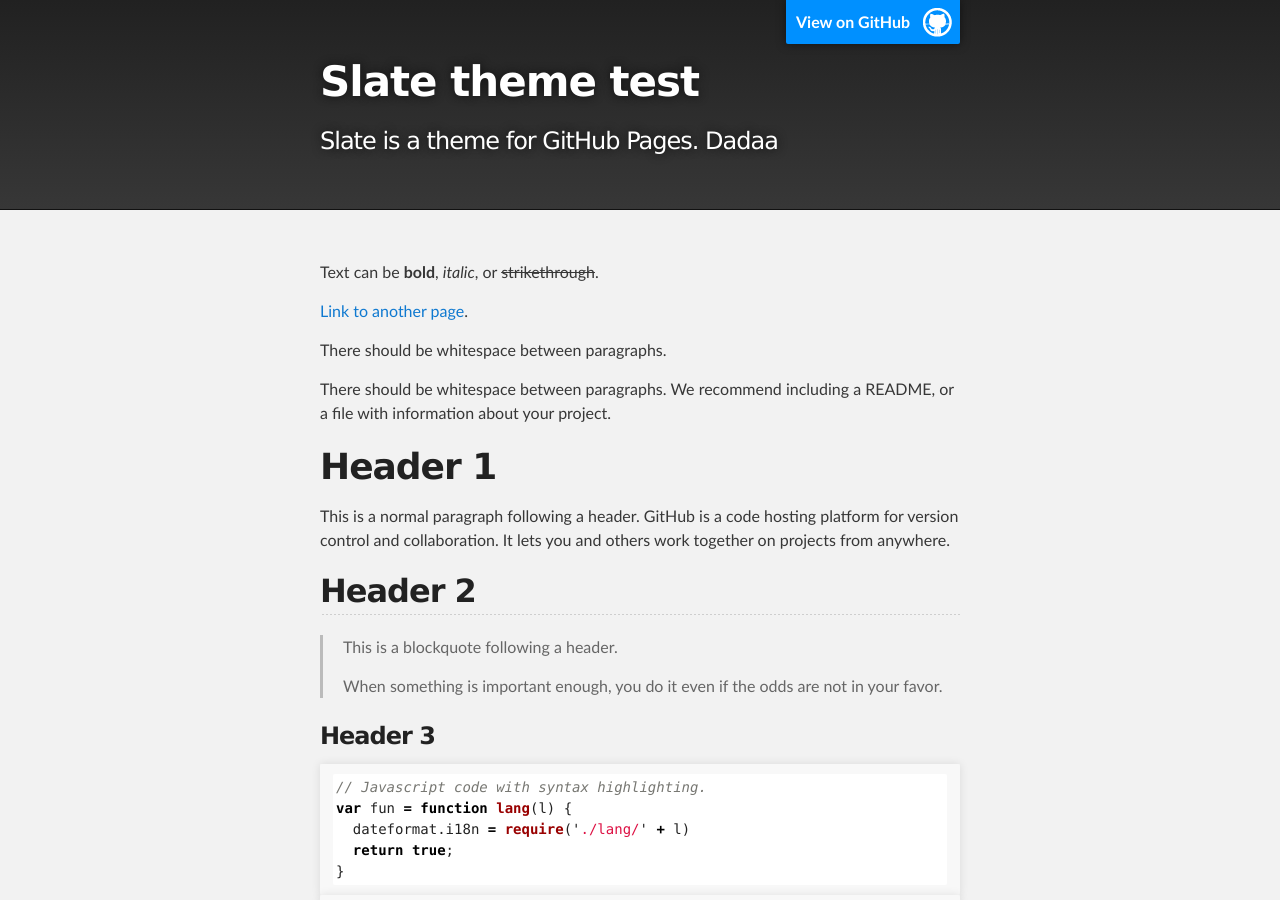
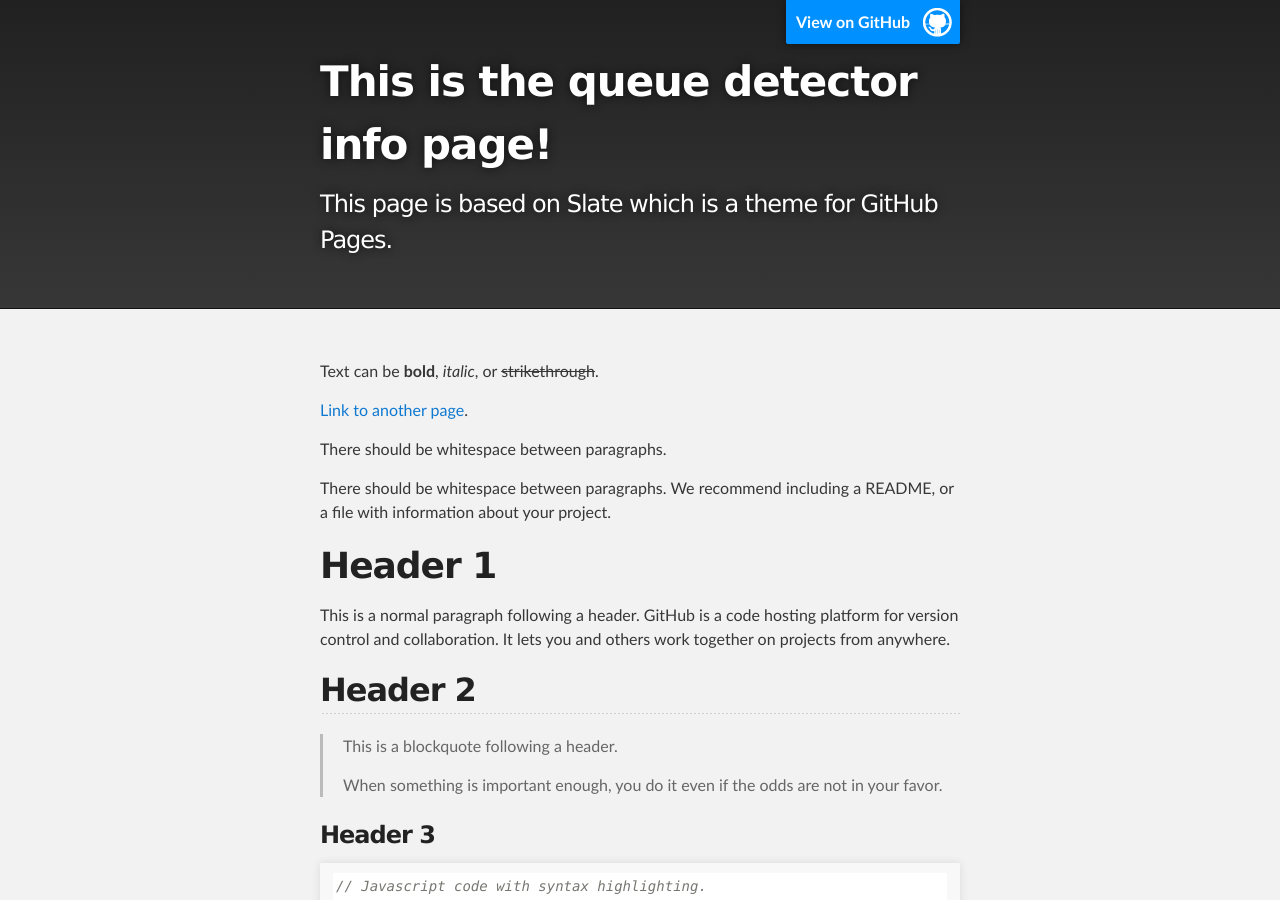
Before and after one commit to tzpr/queue-detector, a Jekyll site: the page built from docs/index.md, in a window 1280 px wide and 900 px high. Built offline with Jekyll 4.4.1, drawn with Linux system fonts in a browser that asks for light colours; some of the changed text lies outside the part shown.

Commit message:
Update _config.yml

```diff
--- a/docs/_config.yml
+++ b/docs/_config.yml
@@ -1,3 +1,3 @@
-title: Slate theme test
-description: Slate is a theme for GitHub Pages. Dadaa
+title: This is the queue detector info page!
+description: This page is based on Slate which is a theme for GitHub Pages.
 theme: jekyll-theme-slate
```
